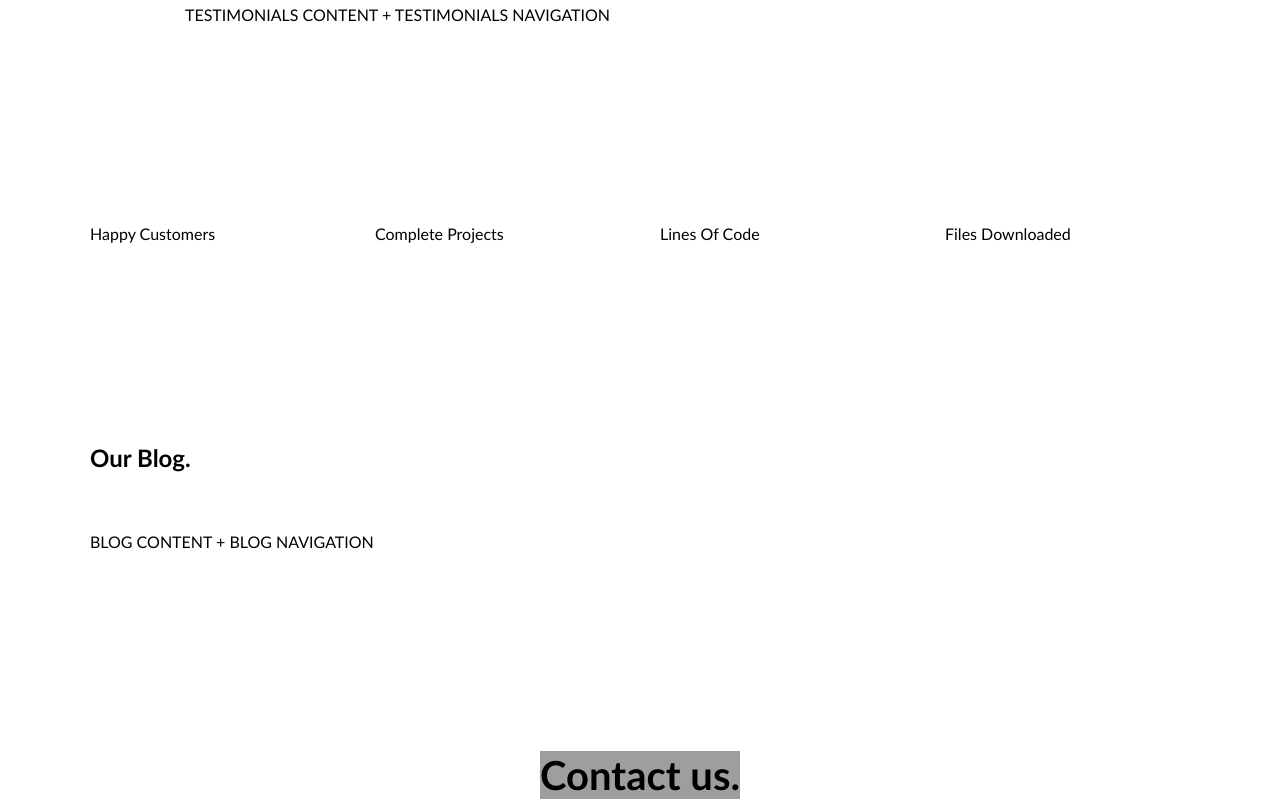
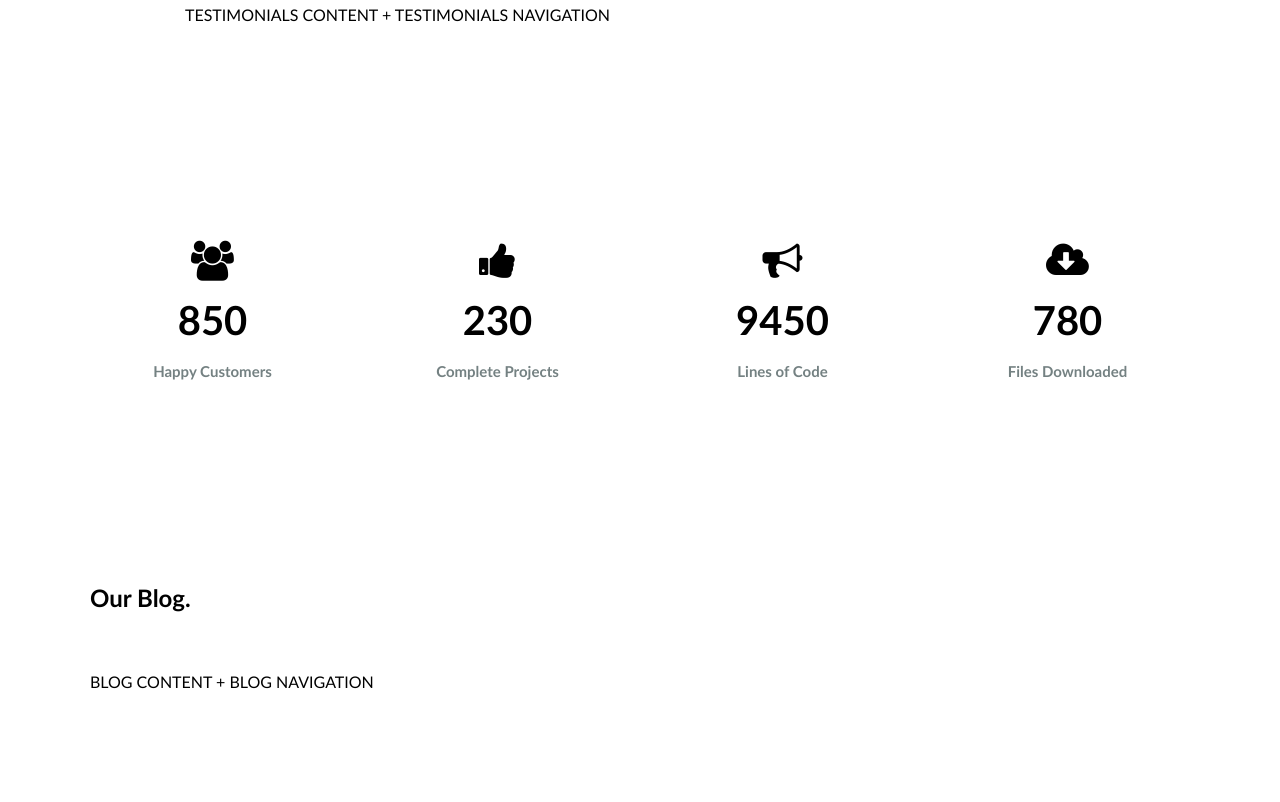
Before and after one commit to front-end-by-rimantas/30-grupe-portfolio-daniels, a website: page index.html in a window 1280 px wide. Shown: the part 2160-2962 px from the top of the page. Drawn offline with Linux system fonts and the light colour scheme; grey boxes are pictures that could not be loaded.

Commit message:
numbers placeholder #9

```diff
--- /dev/null
+++ b/css/components/numbers-section.css
@@ -0,0 +1,24 @@
+.numbers{
+    text-align: center;
+    font-size: 20px;
+}
+.numbers>.fa{
+    font-size: 40px;
+    margin-bottom: 15px;
+}
+.numbers>h3{
+    margin-bottom: 15px;
+    font-weight: 1000;
+    font-size: 40px;
+}
+.numbers>p{
+    font-size:15px;
+    font-family: 'Poppins' sans-serif;
+    margin-bottom: 30px;
+    font-weight: 600;
+    line-height: 1.6;
+    margin: 0;
+    font-size: 15px;
+    color: #748182;
+
+}
--- a/css/home.css
+++ b/css/home.css
@@ -15,6 +15,8 @@
 @import './components/contact-us.css';
 @import './components/footer.css';
 @import './components/header.css';
+@import './components/clients.css';
+@import './components/numbers-section.css';
 
 /* CUSTOM PAGE STYLE BELOW THIS COMMENT LINE */
 
--- a/index.html
+++ b/index.html
@@ -103,12 +103,28 @@
     <!-- TESTIMONIALS END -->
 
     <!-- HAPPY CUSTOMERS/COMPLETE PROJECTS...ACHIEVEMENTS START -->
-    <section class="container">
+    <section class="container .bg-contact">
         <div class="row">
-            <div class="col-12 col-lg-3">Happy Customers</div>
-            <div class="col-12 col-lg-3">Complete Projects</div>
-            <div class="col-12 col-lg-3">Lines Of Code</div>
-            <div class="col-12 col-lg-3">Files Downloaded</div>
+            <div class="col-12 col-sm-6 col-md-6 col-lg-3 numbers">
+                <i class="fa fa-users" aria-hidden="true"></i>
+                <h3>850</h3>
+                <p>Happy Customers</p>
+            </div>
+            <div class="col-12 col-sm-6 col-md-6 col-lg-3 numbers">
+                <i class="fa fa-thumbs-up" aria-hidden="true"></i>
+                <h3>230</h3>
+                <p>Complete Projects</p>
+            </div>
+            <div class="col-12 col-sm-6 col-md-6 col-lg-3 numbers">
+                <i class="fa fa-bullhorn" aria-hidden="true"></i>
+                <h3>9450</h3>
+                <p>Lines of Code</p>
+            </div>
+            <div class="col-12 col-sm-6 col-md-6 col-lg-3 numbers">
+                <i class="fa fa-cloud-download" aria-hidden="true"></i>
+                <h3> 780</h3>
+                <p>Files Downloaded</p>
+            </div>
         </div>
     </section>
     <!-- HAPPY CUSTOMERS/COMPLETE PROJECTS...ACHIEVEMENTS END -->
```
Also changed, not shown: css/components/clients.css (added), js/components/numbers-section/running-numbers.js (added), js/data/numbers-sectionData.js (added).
